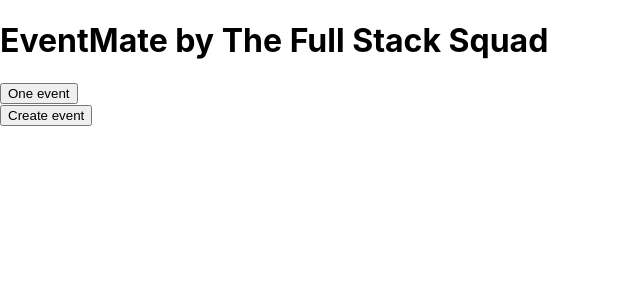
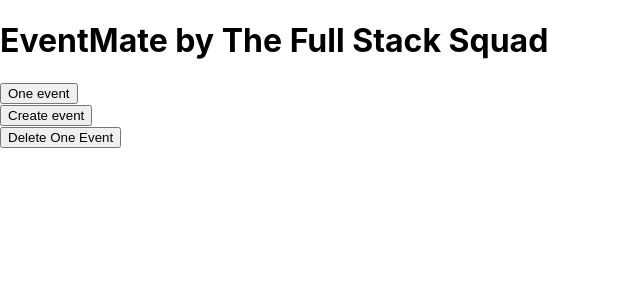
Before and after one commit to purpett/eventMate, a React (Create React App) app in the folder eventmate-frontend/: page / in a window 1280 px wide. Shown: the top 300 px of the page, without its empty margins (0-640 px from the left). Built offline with nearby package versions, Linux system fonts and the light colour scheme; no server answers.

Commit message:
set up AllEventsPage component with delete event api

```diff
--- a/eventmate-frontend/src/apis/EventApis.js
+++ b/eventmate-frontend/src/apis/EventApis.js
@@ -23,4 +23,10 @@ export const createEvent = (newEvent) => {
 }
 
 // Update/Edit one event (UPDATE)
+
 // Delete one event (DESTROY)
+export const deleteEvent = (id) => {
+  return fetch(`http://localhost:5002/api/events/${id}`, {
+    method: 'DELETE'
+  })
+}
--- a/eventmate-frontend/src/components/AllEventsPage.js
+++ b/eventmate-frontend/src/components/AllEventsPage.js
@@ -1,5 +1,6 @@
 import { getAllEvents } from "../apis/EventApis"
 import { getOneEvent } from "../apis/EventApis"
+import EventPage from "./EventPage"
 import CreateEventPage from "./CreateEventPage"
 import { useState, useEffect } from "react"
 
@@ -20,6 +21,7 @@ export default function AllEventsPage() {
     <div>
       <button onClick={(giveMeOneEvent)}>One event</button>
       <CreateEventPage />
+      <EventPage />
     </div>
   )
 }
--- a/eventmate-frontend/src/components/EventPage.js
+++ b/eventmate-frontend/src/components/EventPage.js
@@ -0,0 +1,16 @@
+import { deleteEvent } from "../apis/EventApis"
+
+export default function EventPage() {
+
+  function deleteOneEvent() {
+    deleteEvent("64550dc70e1425af1934b2f9")
+      .then((deletedEvent) => deletedEvent.json())
+      .then((data => console.log(data)))
+  }
+
+  return (
+    <div>
+      <button onClick={deleteOneEvent}>Delete One Event</button>
+    </div>
+  )
+}
```
